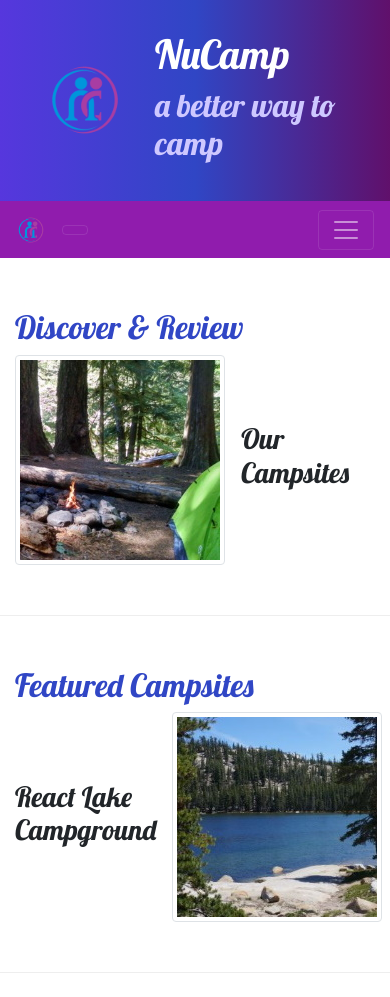
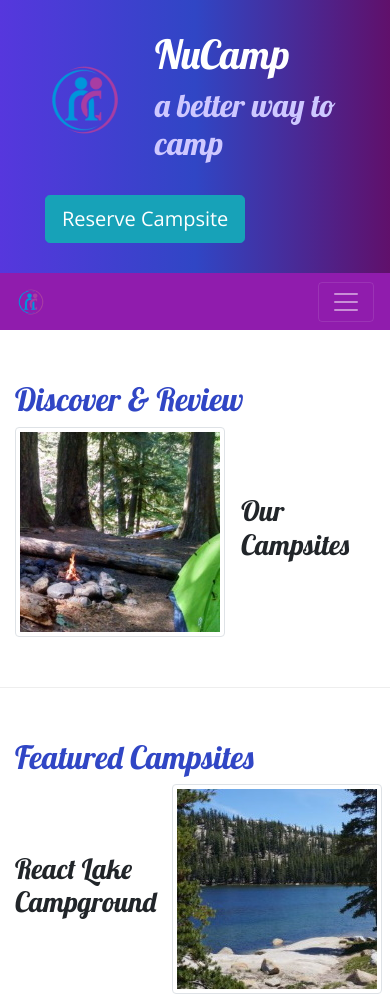
Before and after one commit to mrtjslade/campsite, a website: page index.html in a window 390 px wide. Shown: the top 997 px of the page. Drawn offline with nearby package versions, Linux system fonts and the light colour scheme.

Commit message:
Week 2 Assignment

```diff
--- a/index.html
+++ b/index.html
@@ -29,6 +29,9 @@
                     <h1>NuCamp</h1>
                     <h2>a better way to camp</h2>
                 </div>
+                <div class="col col-xs col-md-4 col-xl-2 mt-4">
+                    <a class="text-nowrap" href="#reserveForm"><button type="button" class="btn btn-info btn-lg">Reserve Campsite</button></a>
+                </div>
             </div>
         </div>
     </header>
@@ -36,7 +39,6 @@
     <nav class="navbar navbar-expand-sm navbar-dark sticky-top">
         <div class="container">
             <a class="navbar-brand" href="#"><img src="img/logo.png" height="30" width="30" /></a>
-            <button class="navbar-toggler" type="button" data-toggle="collapse" data-target="#nucampNavbar">
             <button class="navbar-toggler ml-auto" type="button" data-toggle="collapse" data-target="#nucampNavbar">
                 <span class="navbar-toggler-icon"></span>
             </button>
@@ -102,8 +104,7 @@
                 <div class="card">
                     <h3 class="card-header bg-info text-white">Reserve a Campsite</h3>
                     <div class="card-body">
-                        <form>
-
+                        <form id="reserveForm">
                             <div class="row form-group">
                                 <label class="col-sm-6 col-xs col-form-label">Number of Campers</label>
                                 <div class="col-xs col-sm">
```
Also changed, not shown: aboutus.html (+0 -1 lines), contactus.html (+0 -1 lines).
